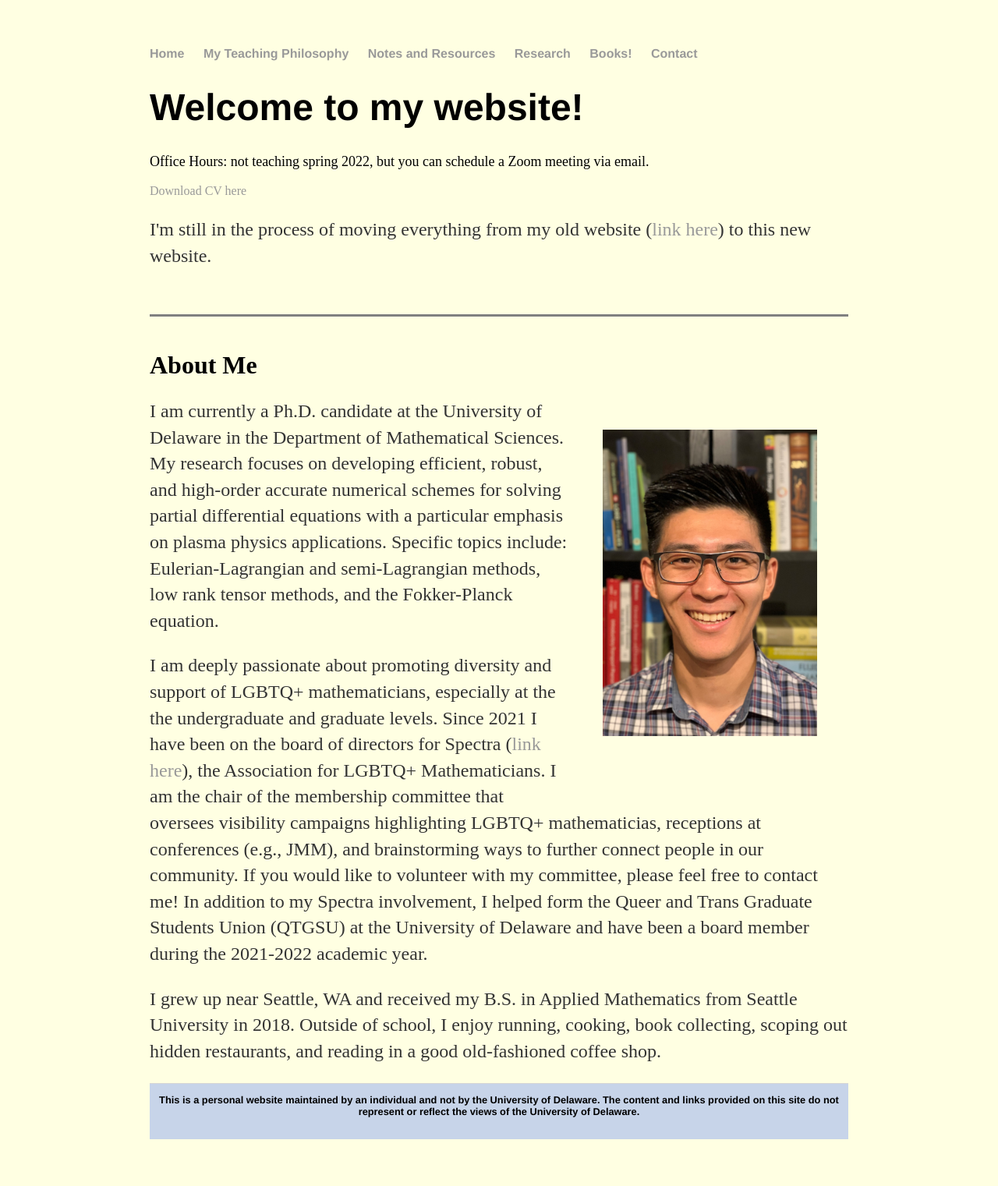
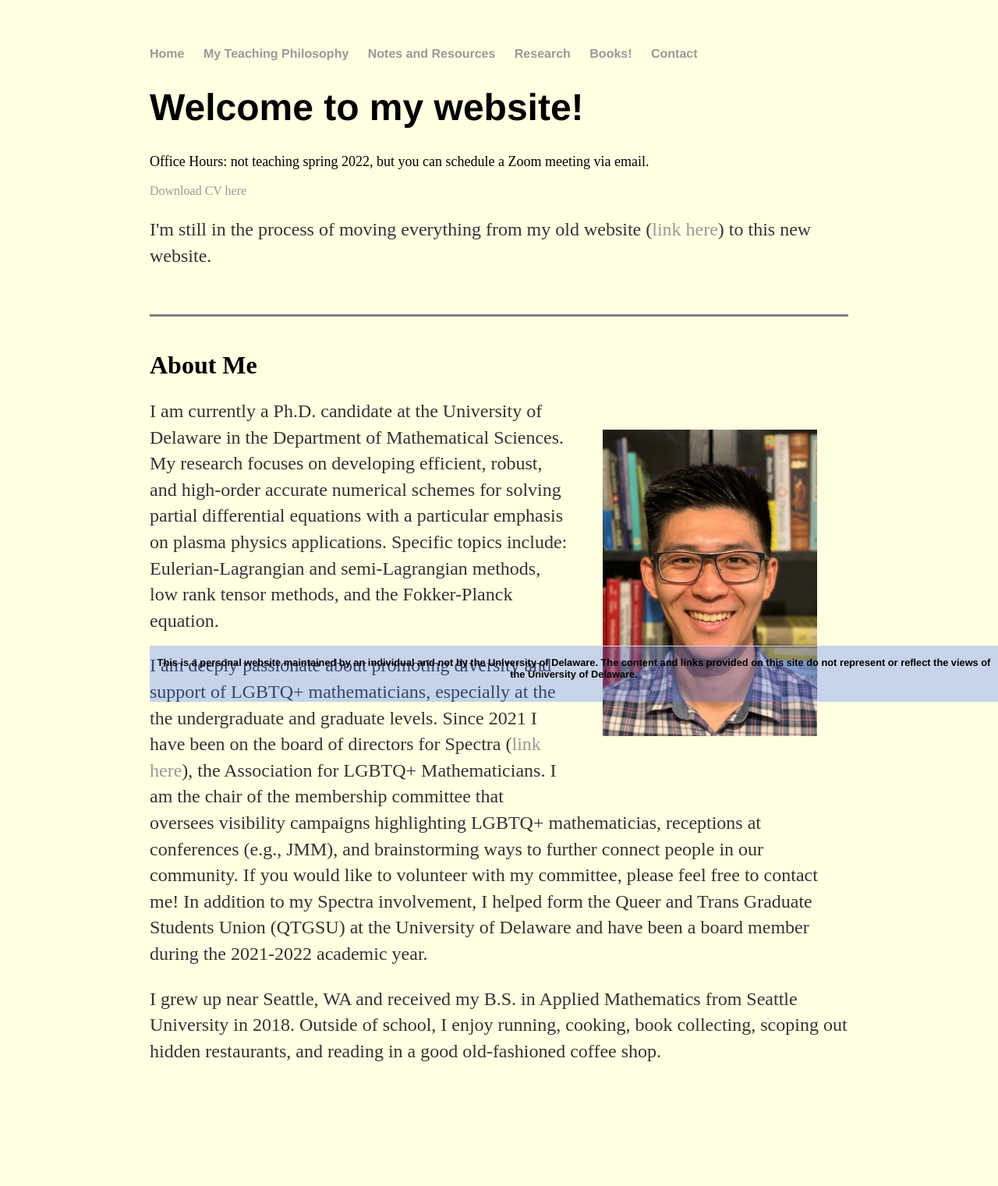
Before and after one commit to jhknakao/jhknakao.github.io, a Jekyll site: the page built from index.html, in a window 1280 px wide. Shown: the whole page at 78% size. Built offline with Jekyll 4.4.1, drawn with Linux system fonts in a browser that asks for light colours; after the commit the page ends 1425 px from its top, so only the background shows below that.

Commit message:
Update main.css

```diff
--- a/css/main.css
+++ b/css/main.css
@@ -32,6 +32,7 @@ p {
 footer {
     border-top: 1px solid #d5d5d5;
     font-size: .8em;
+    position: absolute; bottom: 0;
     background-color: rgba(72,113,247,0.3);
 }
 
```
